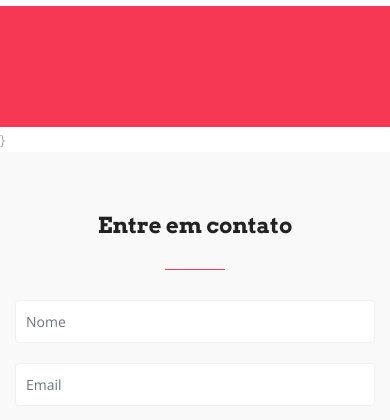
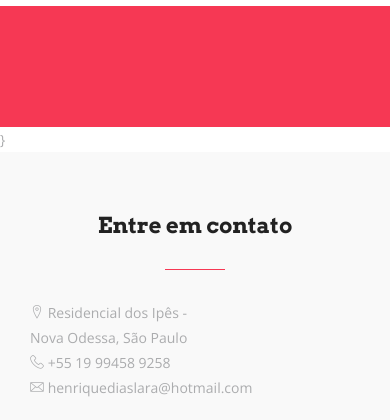
Before and after one commit to Hdlara/site_empresarial, a Django app: template core/templates/index.html in a window 390 px wide. Shown: the part 2822-3242 px from the top of the page. Run offline with Django 3.2, Linux system fonts and the light colour scheme; the template is opened without the code that fills it, so the values that code supplies are empty; some libraries are stand-ins or nearby versions; some web fonts are replaced; grey boxes are pictures that could not be loaded.

Commit message:
changes to publish the site

```diff
--- a/core/templates/contato.html
+++ b/core/templates/contato.html
@@ -7,48 +7,65 @@
         </div>
         <div class="row contact-form-area wow fadeInUp" data-wow-delay="0.3s">
           <div class="col-lg-7 col-md-12 col-sm-12">
-            <div class="contact-block">
-              <form id="contato" method="post" action="{% url 'index' %}">
-                {% csrf_token %}
-                <div class="row">
-                  <div class="col-md-6">
-                    <div class="form-group">
-                      <input type="text" class="form-control" id="nome" name="nome" placeholder="Nome" required data-error="Coloque seu nome">
-                      <div class="help-block with-errors"></div>
-                    </div>
-                  </div>
-                  <div class="col-md-6">
-                    <div class="form-group">
-                      <input type="text" placeholder="Email" id="email" class="form-control" name="email" required data-error="Coloque seu e-mail">
-                      <div class="help-block with-errors"></div>
-                    </div>
-                  </div>
-                  <div class="col-md-12">
-                    <div class="form-group">
-                      <input type="text" placeholder="Celular" id="celular" class="form-control" name="celular" required data-error="Coloque o numero de contato">
-                      <div class="help-block with-errors"></div>
-                    </div>
-                  </div>
-                   <div class="col-md-12">
-                    <div class="form-group">
-                      <input type="text" placeholder="Assunto" id="assunto" class="form-control" name="assunto" required data-error="Coloque o assunto">
-                      <div class="help-block with-errors"></div>
-                    </div>
-                  </div>
-                  <div class="col-md-12">
-                    <div class="form-group">
-                      <textarea class="form-control" id="menssagem" placeholder="Mensagem" name="mensagem" rows="7" data-error="Write your message" required></textarea>
-                      <div class="help-block with-errors"></div>
-                    </div>
-                    <div class="submit-button text-left">
-                      <button class="btn btn-common" id="form-submit" type="submit">Enviar</button>
-                      <div id="msgSubmit" class="h3 text-center hidden"></div>
-                      <div class="clearfix"></div>
-                    </div>
-                  </div>
+            <div class="container">
+              <div class="row">
+                <div class="col-lg-3 col-md-6 col-sm-12 col-xs-12">
+                  <ul class="address">
+                    <li>
+                      <i class="lni-map-marker"></i> Residencial dos Ipês - <br> Nova Odessa, São Paulo</a>
+                    </li>
+                    <li>
+                     <i class="lni-phone-handset"></i> +55 19 99458 9258</a>
+                    </li>
+                    <li>
+                     <i class="lni-envelope"></i> henriquediaslara@hotmail.com</a>
+                    </li>
+                  </ul>
                 </div>
-              </form>
+              </div>
             </div>
+<!--            <div class="contact-block">-->
+<!--              <form id="contato" method="post" action="{% url 'index' %}">-->
+<!--                {% csrf_token %}-->
+<!--                <div class="row">-->
+<!--                  <div class="col-md-6">-->
+<!--                    <div class="form-group">-->
+<!--                      <input type="text" class="form-control" id="nome" name="nome" placeholder="Nome" required data-error="Coloque seu nome">-->
+<!--                      <div class="help-block with-errors"></div>-->
+<!--                    </div>-->
+<!--                  </div>-->
+<!--                  <div class="col-md-6">-->
+<!--                    <div class="form-group">-->
+<!--                      <input type="text" placeholder="Email" id="email" class="form-control" name="email" required data-error="Coloque seu e-mail">-->
+<!--                      <div class="help-block with-errors"></div>-->
+<!--                    </div>-->
+<!--                  </div>-->
+<!--                  <div class="col-md-12">-->
+<!--                    <div class="form-group">-->
+<!--                      <input type="text" placeholder="Celular" id="celular" class="form-control" name="celular" required data-error="Coloque o numero de contato">-->
+<!--                      <div class="help-block with-errors"></div>-->
+<!--                    </div>-->
+<!--                  </div>-->
+<!--                   <div class="col-md-12">-->
+<!--                    <div class="form-group">-->
+<!--                      <input type="text" placeholder="Assunto" id="assunto" class="form-control" name="assunto" required data-error="Coloque o assunto">-->
+<!--                      <div class="help-block with-errors"></div>-->
+<!--                    </div>-->
+<!--                  </div>-->
+<!--                  <div class="col-md-12">-->
+<!--                    <div class="form-group">-->
+<!--                      <textarea class="form-control" id="menssagem" placeholder="Mensagem" name="mensagem" rows="7" data-error="Write your message" required></textarea>-->
+<!--                      <div class="help-block with-errors"></div>-->
+<!--                    </div>-->
+<!--                    <div class="submit-button text-left">-->
+<!--                      <button class="btn btn-common" id="form-submit" type="submit">Enviar</button>-->
+<!--                      <div id="msgSubmit" class="h3 text-center hidden"></div>-->
+<!--                      <div class="clearfix"></div>-->
+<!--                    </div>-->
+<!--                  </div>-->
+<!--                </div>-->
+<!--              </form>-->
+<!--            </div>-->
           </div>
           <div class="col-lg-5 col-md-12 col-xs-12">
             <div class="map">
--- a/core/templates/footer.html
+++ b/core/templates/footer.html
@@ -1,25 +1,25 @@
 {% load static %}
     <footer id="footer" class="footer-area section-padding">
-      <div class="container">
-        <div class="container">
-          <div class="row">
-            <div class="col-lg-3 col-md-6 col-sm-12 col-xs-12">
-              <h3 class="footer-titel">contato</h3>
-              <ul class="address">
-                <li>
-                  <i class="lni-map-marker"></i> Residencial dos Ipês - <br> Nova Odessa, São Paulo</a>
-                </li>
-                <li>
-                 <i class="lni-phone-handset"></i> +55 19 99458 9258</a>
-                </li>
-                <li>
-                 <i class="lni-envelope"></i> henriquediaslara@hotmail.com</a>
-                </li>
-              </ul>
-            </div>
-          </div>
-        </div>
-      </div>
+<!--      <div class="container">-->
+<!--        <div class="container">-->
+<!--          <div class="row">-->
+<!--            <div class="col-lg-3 col-md-6 col-sm-12 col-xs-12">-->
+<!--              <h3 class="footer-titel">contato</h3>-->
+<!--              <ul class="address">-->
+<!--                <li>-->
+<!--                  <i class="lni-map-marker"></i> Residencial dos Ipês - <br> Nova Odessa, São Paulo</a>-->
+<!--                </li>-->
+<!--                <li>-->
+<!--                 <i class="lni-phone-handset"></i> +55 19 99458 9258</a>-->
+<!--                </li>-->
+<!--                <li>-->
+<!--                 <i class="lni-envelope"></i> henriquediaslara@hotmail.com</a>-->
+<!--                </li>-->
+<!--              </ul>-->
+<!--            </div>-->
+<!--          </div>-->
+<!--        </div>-->
+<!--      </div>-->
       <div id="copyright">
         <div class="container">
           <div class="row">
```
